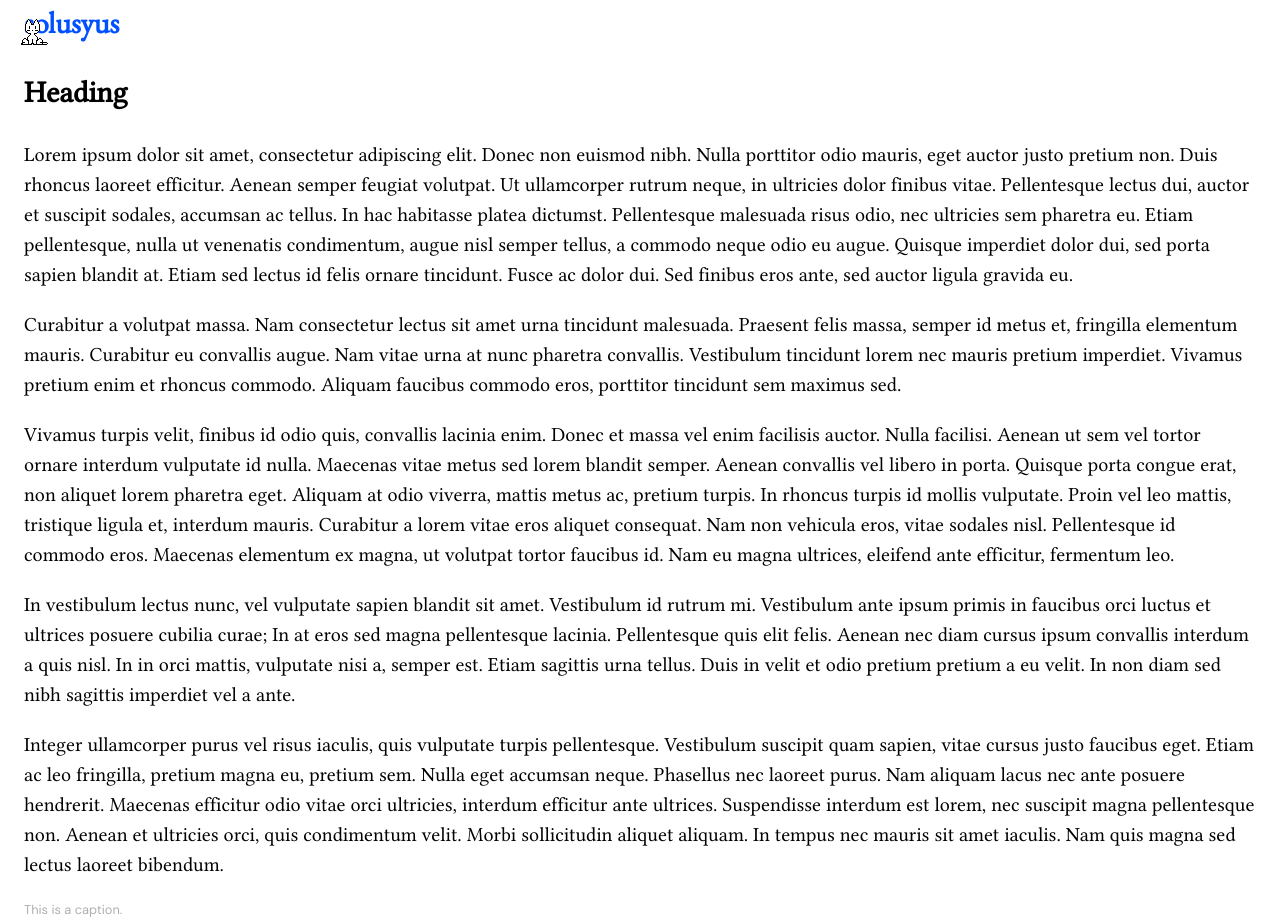
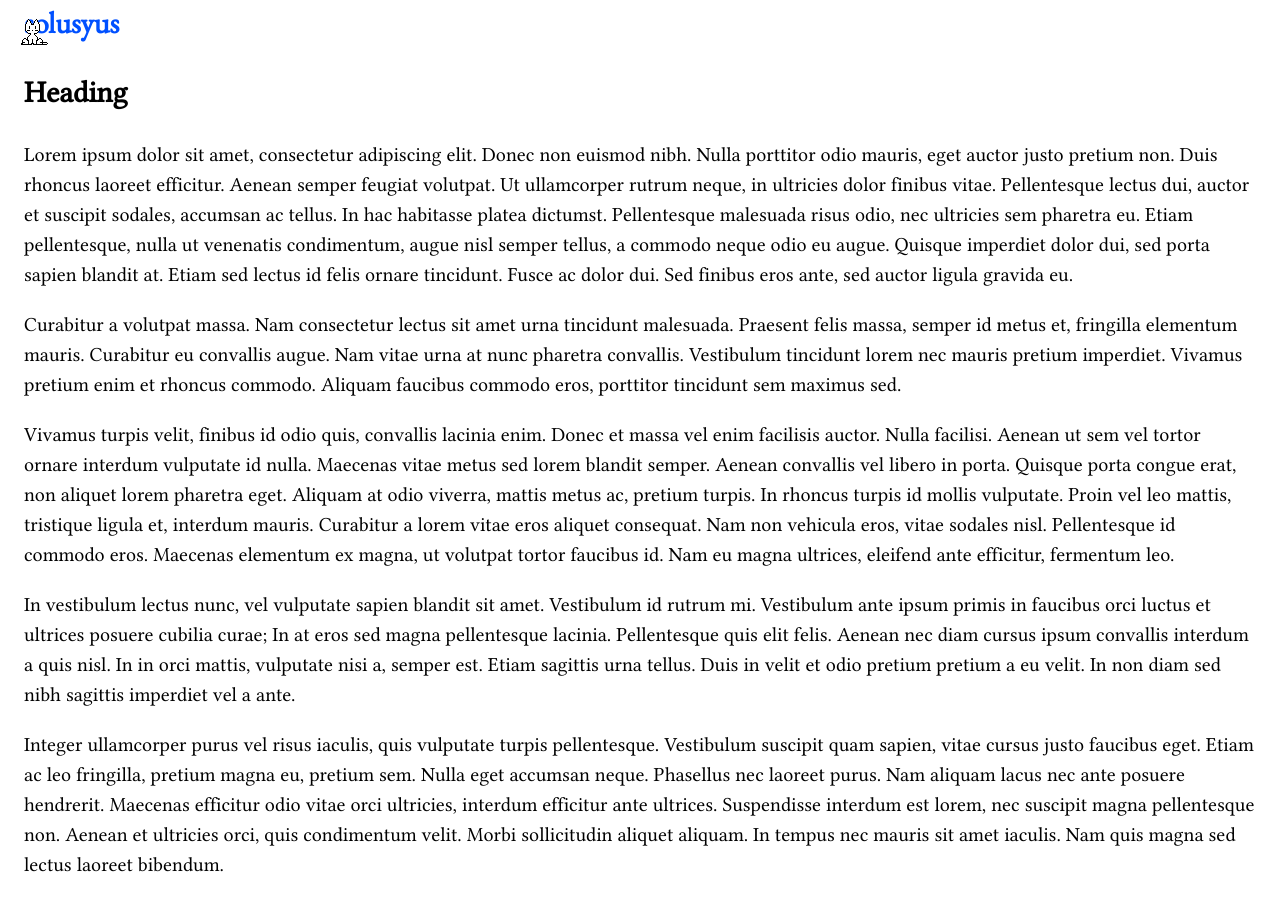
Before and after one commit to solusyus/website, a Jekyll site: the page built from index.html, in a window 1280 px wide. Built offline with Jekyll 4.4.1, drawn with Linux system fonts in a browser that asks for light colours; nearby versions of some CDN libraries; a script that is not in the unit is left out.

Commit message:
Update index.html

```diff
--- a/index.html
+++ b/index.html
@@ -20,6 +20,3 @@ In vestibulum lectus nunc, vel vulputate sapien blandit sit amet. Vestibulum id
 Integer ullamcorper purus vel risus iaculis, quis vulputate turpis pellentesque. Vestibulum suscipit quam sapien, vitae cursus justo faucibus eget. Etiam ac leo fringilla, pretium magna eu, pretium sem. Nulla eget accumsan neque. Phasellus nec laoreet purus. Nam aliquam lacus nec ante posuere hendrerit. Maecenas efficitur odio vitae orci ultricies, interdum efficitur ante ultrices. Suspendisse interdum est lorem, nec suscipit magna pellentesque non. Aenean et ultricies orci, quis condimentum velit. Morbi sollicitudin aliquet aliquam. In tempus nec mauris sit amet iaculis. Nam quis magna sed lectus laoreet bibendum.
   </p>
 </section>
-<figure>
-  <figcaption>This is a caption.</figcaption>
-</figure>
```
